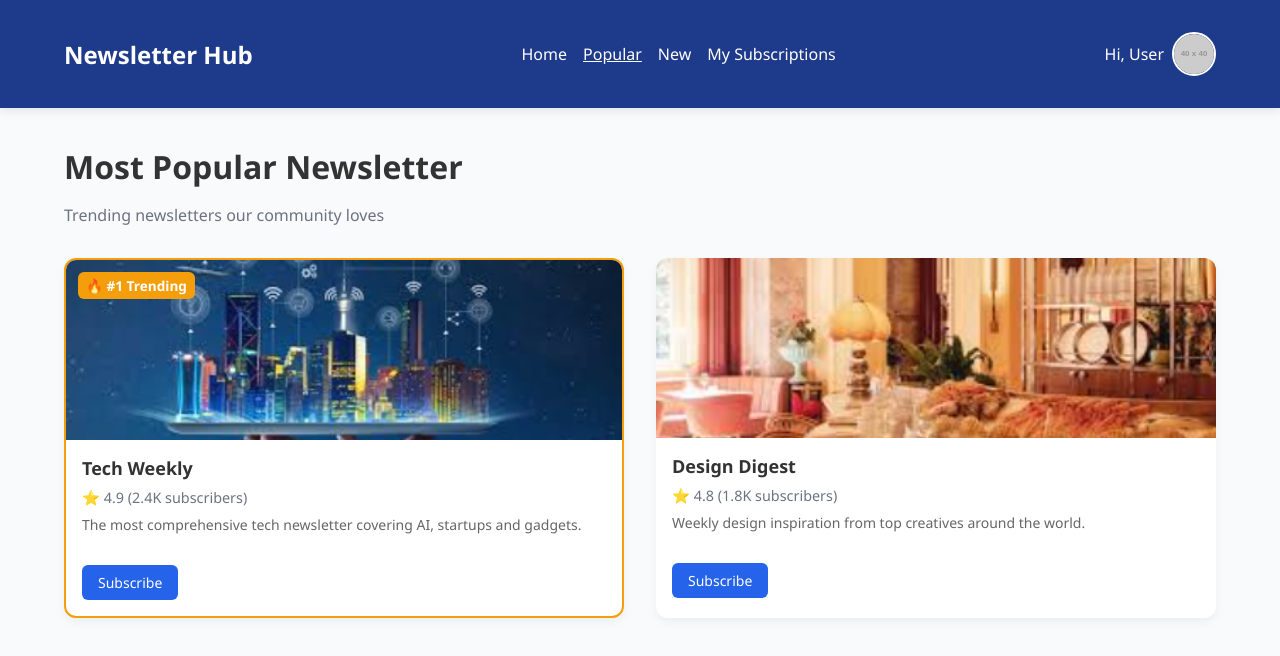
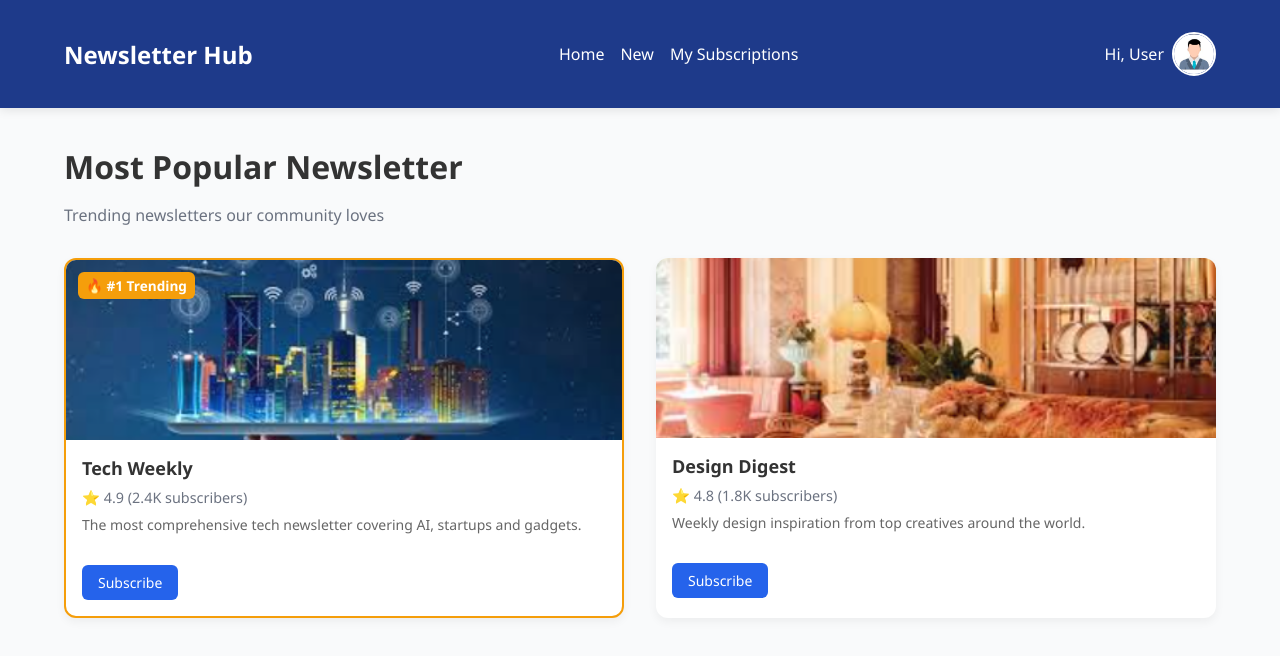
Before and after one commit to OjasMittal-repo/web, a plain HTML site: page app/popular.html in a window 1280 px wide. Drawn offline with Linux system fonts and the light colour scheme; placeholder pictures from the web are drawn by us.

Commit message:
fix: update navigation and user profile image for consistency

```diff
--- a/app/popular.html
+++ b/app/popular.html
@@ -14,14 +14,13 @@
                 <nav>
                     <ul>
                         <li><a href="index.html">Home</a></li>
-                        <li><a href="popular.html" class="active">Popular</a></li>
                         <li><a href="new.html">New</a></li>
                         <li><a href="subscriptions.html">My Subscriptions</a></li>
                     </ul>
                 </nav>
                 <div class="user-profile">
                     <span>Hi, User</span>
-                    <img src="https://via.placeholder.com/40x40?text=U" alt="User Profile">
+                    <img src="images/user.png" alt="User Profile">
                 </div>
             </div>
         </div>
```
